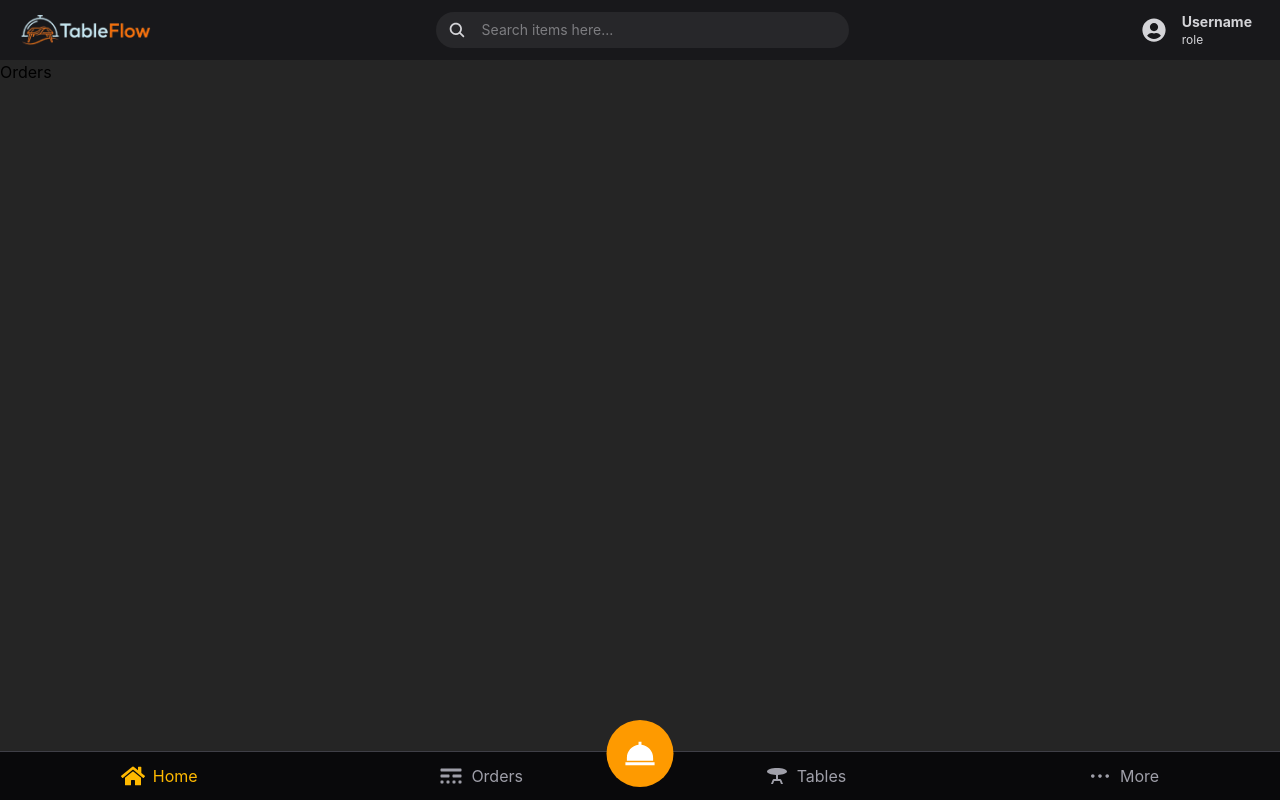
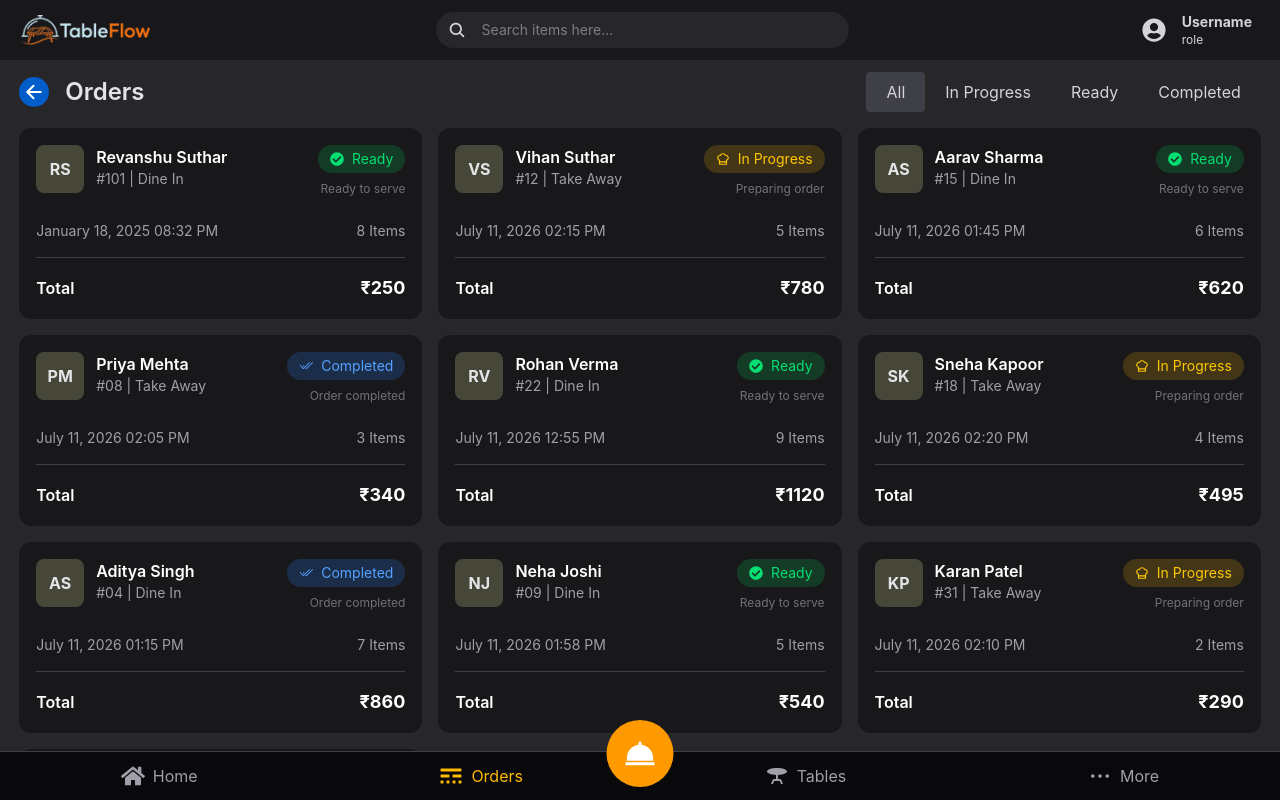
Before and after one commit to revanshu05/TableFlow, a React app in the folder frontend/: page /orders in a window 1280 px wide. Built offline with nearby package versions, Linux system fonts and the light colour scheme; the HTML template or start-up script is replaced by a standard one.

Commit message:
Orders Page

```diff
--- a/frontend/src/App.jsx
+++ b/frontend/src/App.jsx
@@ -1,5 +1,5 @@
 import {BrowserRouter, Routes, Route, Link} from "react-router-dom"
-import {Home, Auth, Orders} from "./pages"
+import {Home, Auth, Orders, Tables} from "./pages"
 import Header from "./components/shared/Header"
 import Footer from "./components/shared/Footer"
 
@@ -13,6 +13,7 @@ function App() {
           <Route path="/" element={<Home/>} />
           <Route path="/auth" element={<Auth/>} />
           <Route path="/orders" element={<Orders/>} />
+          <Route path="/tables" element={<Tables/>} />
         </Routes>
         <Footer/>
       </BrowserRouter>
--- a/frontend/src/components/Home/RecentOrders.jsx
+++ b/frontend/src/components/Home/RecentOrders.jsx
@@ -24,6 +24,9 @@ function RecentOrders(){
                     <OrdersList/>
                     <OrdersList/>
                     <OrdersList/>
+                    <OrdersList/>
+                    <OrdersList/>
+                    <OrdersList/>
                 </div>
             </div>
         </div>
--- a/frontend/src/components/Home/TodaySpecial.jsx
+++ b/frontend/src/components/Home/TodaySpecial.jsx
@@ -67,8 +67,8 @@ function TodaySpecial() {
                             <span
                                 className={`text-sm px-3 py-1 rounded-full ${
                                     dish.available
-                                        ? "bg-green-500/20 text-green-400"
-                                        : "bg-red-500/20 text-red-400"
+                                        ? "bg-green-700/20 text-green-400"
+                                        : "bg-red-700/20 text-red-400"
                                 }`}>
                                 {dish.available ? "Available" : "Sold Out"}
                             </span>
--- /dev/null
+++ b/frontend/src/components/Orders/OrderCard.jsx
@@ -0,0 +1,81 @@
+import { FaCheckCircle } from "react-icons/fa";
+import { LuChefHat } from "react-icons/lu";
+import { BsCheck2All } from "react-icons/bs";
+
+const statusConfig = {
+    "In Progress": {
+        badge: "bg-yellow-500/20 text-yellow-400",
+        text: "Preparing order",
+        icon: <LuChefHat />,
+    },
+    "Ready": {
+        badge: "bg-green-500/20 text-green-400",
+        text: "Ready to serve",
+        icon: <FaCheckCircle />,
+    },
+    "Completed": {
+        badge: "bg-blue-500/20 text-blue-400",
+        text: "Order completed",
+        icon: <BsCheck2All />,
+    },
+};
+
+function OrderCard({
+    customer,
+    table,
+    orderType,
+    date,
+    items,
+    total,
+    status,
+}) {
+    const currentStatus = statusConfig[status];
+
+    return (
+        <div className="w-full bg-zinc-900 rounded-xl p-4 border border-zinc-900 hover:border-olive-500 transition-all duration-200">
+            <div className="flex justify-between items-start">
+                <div className="flex gap-3">
+
+                    <div className="w-12 h-12 rounded-lg bg-olive-700 text-zinc-200 font-bold flex items-center justify-center">
+                        {customer
+                            .split(" ")
+                            .map((word) => word[0])
+                            .join("")
+                            .slice(0, 2)}
+                    </div>
+
+                    <div>
+                        <h3 className="text-white font-semibold">{customer}</h3>
+                        <p className="text-zinc-400 text-sm">#{table} | {orderType}</p>
+                    </div>
+
+                </div>
+
+                <div className="text-right">
+                    <div
+                        className={`inline-flex items-center gap-2 px-3 py-1 rounded-full text-sm ${currentStatus.badge}`}>
+                        {currentStatus.icon}
+                        {status}
+                    </div>
+                    <p className="text-zinc-500 text-xs mt-2">{currentStatus.text}</p>
+                </div>
+
+            </div>
+
+            <div className="flex justify-between items-center mt-6 text-sm text-zinc-400">
+                <p>{date}</p>
+                <p>{items} Items</p>
+            </div>
+
+            <hr className="my-4 border-zinc-700" />
+
+            <div className="flex justify-between items-center">
+                <span className="text-white font-semibold">Total</span>
+                <span className="text-white font-bold text-lg">₹{total}</span>
+            </div>
+
+        </div>
+    );
+}
+
+export default OrderCard;
--- /dev/null
+++ b/frontend/src/components/shared/BackButton.jsx
@@ -0,0 +1,18 @@
+import React from 'react'
+import { IoArrowBackOutline } from 'react-icons/io5'
+import { useNavigate } from 'react-router-dom'
+
+const BackButton = () => {
+
+    const navigate = useNavigate();
+
+  return (
+    <button
+        onClick={() => navigate(-1)}
+        className='bg-[#025cca] p-1 text-xl font-bold rounded-full text-white hover:scale-110'>
+        <IoArrowBackOutline size={22}/>
+    </button>
+  )
+}
+
+export default BackButton
--- a/frontend/src/components/shared/Footer.jsx
+++ b/frontend/src/components/shared/Footer.jsx
@@ -3,25 +3,44 @@ import { MdTableBar } from "react-icons/md";
 import { BsBorderStyle } from "react-icons/bs";
 import { IoIosMore } from "react-icons/io";
 import { BiSolidDish } from "react-icons/bi";
+import { useNavigate, useLocation } from "react-router-dom";
 
 function Footer() {
+    const navigate = useNavigate();
+    const location = useLocation();
+
     return (
         <div className="bottom-0 left-0 right-0 bg-zinc-950 border-t border-zinc-700 flex justify-around items-center py-3 fixed">
 
-            <button className="flex items-center gap-2 text-amber-400 hover:scale-110
-                transition-all duration-200">
+            <button
+                className={`flex items-center gap-2 hover:scale-110 transition-all duration-200 ${
+                    location.pathname === "/"
+                        ? "text-amber-400"
+                        : "text-zinc-400 hover:text-zinc-100"
+                }`}
+                onClick={() => navigate("/")}>
                 <FaHome size={24} />
                 <span>Home</span>
             </button>
 
-            <button className="flex items-center gap-2 text-zinc-400 hover:text-zinc-100
-                hover:scale-110 transition-all duration-200">
+            <button
+                className={`flex items-center gap-2 hover:scale-110 transition-all duration-200 ${
+                    location.pathname === "/orders"
+                        ? "text-amber-400"
+                        : "text-zinc-400 hover:text-zinc-100"
+                }`}
+                onClick={() => navigate("/orders")}>
                 <BsBorderStyle size={24} />
                 <span>Orders</span>
             </button>
 
-            <button className="flex items-center gap-2 text-zinc-400 hover:text-zinc-100
-                hover:scale-110 transition-all duration-200">
+            <button
+                className={`flex items-center gap-2 hover:scale-110 transition-all duration-200 ${
+                    location.pathname === "/tables"
+                        ? "text-amber-400"
+                        : "text-zinc-400 hover:text-zinc-100"
+                }`}
+                onClick={() => navigate("/tables")}>
                 <MdTableBar size={24} />
                 <span>Tables</span>
             </button>
--- a/frontend/src/pages/Home.jsx
+++ b/frontend/src/pages/Home.jsx
@@ -8,10 +8,10 @@ import TodaySpecial from "../components/Home/TodaySpecial";
 function Home(){
 
     return(
-        <section className="bg-zinc-800 h-[calc(100vh-6.5rem)] overflow-hidden flex gap-2">
+        <section className="bg-zinc-800 h-[calc(100vh-6.5rem)] overflow-hidden flex">
 
             {/*Left Container*/}
-            <div className="flex-3 bg-zinc-800 ml-3 h-full">
+            <div className="flex-3 bg-zinc-800 h-full ml-1">
                 <Greeting/>
 
                 <div className="flex flex-row w-full gap-3">
@@ -34,7 +34,7 @@ function Home(){
             </div>
 
             {/*Right Container*/}
-            <div className="m-3 rounded-2xl flex-2 bg-zinc-900 h-150">
+            <div className="my-4 mr-4 ml-1 rounded-2xl flex-2 bg-zinc-900 h-149">
                 <TodaySpecial/>
             </div>
         </section>
--- a/frontend/src/pages/Orders.jsx
+++ b/frontend/src/pages/Orders.jsx
@@ -1,7 +1,137 @@
+import { IoMdArrowRoundBack } from "react-icons/io";
+import OrderCard from "../components/Orders/OrderCard";
+import { useNavigate } from "react-router-dom";
+import BackButton from "../components/shared/BackButton";
+
+const orders = [
+    {
+        id: 1,
+        customer: "Revanshu Suthar",
+        table: "101",
+        orderType: "Dine In",
+        date: "January 18, 2025 08:32 PM",
+        items: 8,
+        total: 250,
+        status: "Ready",
+    },
+    {
+        id: 2,
+        customer: "Vihan Suthar",
+        table: "12",
+        orderType: "Take Away",
+        date: "July 11, 2026 02:15 PM",
+        items: 5,
+        total: 780,
+        status: "In Progress",
+    },
+    {
+        id: 3,
+        customer: "Aarav Sharma",
+        table: "15",
+        orderType: "Dine In",
+        date: "July 11, 2026 01:45 PM",
+        items: 6,
+        total: 620,
+        status: "Ready",
+    },
+    {
+        id: 4,
+        customer: "Priya Mehta",
+        table: "08",
+        orderType: "Take Away",
+        date: "July 11, 2026 02:05 PM",
+        items: 3,
+        total: 340,
+        status: "Completed",
+    },
+    {
+        id: 5,
+        customer: "Rohan Verma",
+        table: "22",
+        orderType: "Dine In",
+        date: "July 11, 2026 12:55 PM",
+        items: 9,
+        total: 1120,
+        status: "Ready",
+    },
+    {
+        id: 6,
+        customer: "Sneha Kapoor",
+        table: "18",
+        orderType: "Take Away",
+        date: "July 11, 2026 02:20 PM",
+        items: 4,
+        total: 495,
+        status: "In Progress",
+    },
+    {
+        id: 7,
+        customer: "Aditya Singh",
+        table: "04",
+        orderType: "Dine In",
+        date: "July 11, 2026 01:15 PM",
+        items: 7,
+        total: 860,
+        status: "Completed",
+    },
+    {
+        id: 8,
+        customer: "Neha Joshi",
+        table: "09",
+        orderType: "Dine In",
+        date: "July 11, 2026 01:58 PM",
+        items: 5,
+        total: 540,
+        status: "Ready",
+    },
+    {
+        id: 9,
+        customer: "Karan Patel",
+        table: "31",
+        orderType: "Take Away",
+        date: "July 11, 2026 02:10 PM",
+        items: 2,
+        total: 290,
+        status: "In Progress",
+    },
+    {
+        id: 10,
+        customer: "Ananya Gupta",
+        table: "14",
+        orderType: "Dine In",
+        date: "July 11, 2026 12:40 PM",
+        items: 10,
+        total: 1450,
+        status: "Completed",
+    },
+];
 
 function Orders(){
     return(
-        <div>Orders</div>
+        <section className="bg-zinc-800 h-[calc(100vh-6.5rem)] overflow-hidden flex flex-col items-center">
+            <div className="w-[97%] flex flex-row items-center justify-between mt-3">
+                <div className="flex items-center gap-4">
+                    <BackButton/>
+                    <h1 className="text-2xl font-semibold text-zinc-200">Orders</h1>
+                </div>
+                <div>
+                    <button className="text-zinc-300 px-5 py-2 text-md rounded bg-zinc-700">All</button>
+                    <button className="text-zinc-300 px-5 py-2 text-md rounded">In Progress</button>
+                    <button className="text-zinc-300 px-5 py-2 text-md rounded ">Ready</button>
+                    <button className="text-zinc-300 px-5 py-2 text-md rounded ">Completed</button>
+                </div>
+            </div>
+            <div className="w-[97%] mx-auto mt-4 flex-1 overflow-y-auto">
+                <div className="grid grid-cols-3 gap-4 pb-4">
+                    {orders.map((order) => (
+                        <OrderCard
+                            key={order.id}
+                            {...order}
+                        />
+                    ))}
+                </div>
+            </div>
+        </section>
     )
 }
 
--- /dev/null
+++ b/frontend/src/pages/Tables.jsx
@@ -0,0 +1,8 @@
+
+function Tables(){
+    return(
+        <div>Tables</div>
+    )
+}
+
+export default Tables;
--- a/frontend/src/pages/index.js
+++ b/frontend/src/pages/index.js
@@ -1,9 +1,11 @@
 import Auth from './Auth'
 import Home from './Home'
 import Orders from './Orders'
+import Tables from './Tables'
 
 export {
     Auth,
     Home,
-    Orders
+    Orders,
+    Tables
 }
```
